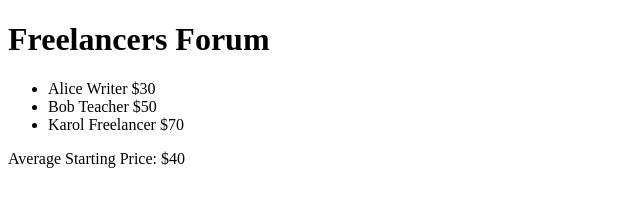
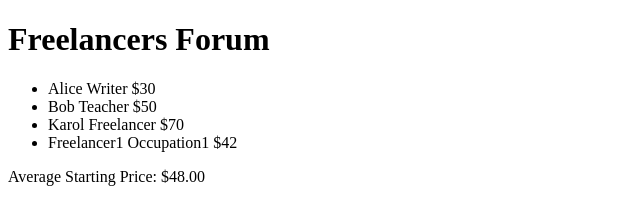
Before and after one commit to velroci/Unit2.FreelancerForum, a plain HTML site: page index.html in a window 1280 px wide. Shown: the whole page, without its empty margins (0-640 px from the left). Drawn offline with Linux system fonts and the light colour scheme.

Commit message:
Update js

```diff
--- a/javascript.js
+++ b/javascript.js
@@ -1,3 +1,4 @@
+
 const freelancerList = document.getElementById("freelancer-list");
 const averagePriceElement = document.getElementById("average-price");
 const freelancers = [
@@ -42,4 +43,4 @@ intervalId = setInterval(function() {
 // Stop adding new freelancers after a certain time (e.g., 30 seconds)
 setTimeout(function() {
     clearInterval(intervalId);
-}, 1000);
+}, 5000);
```
Also changed, not shown: index.html (+2 -3 lines).
